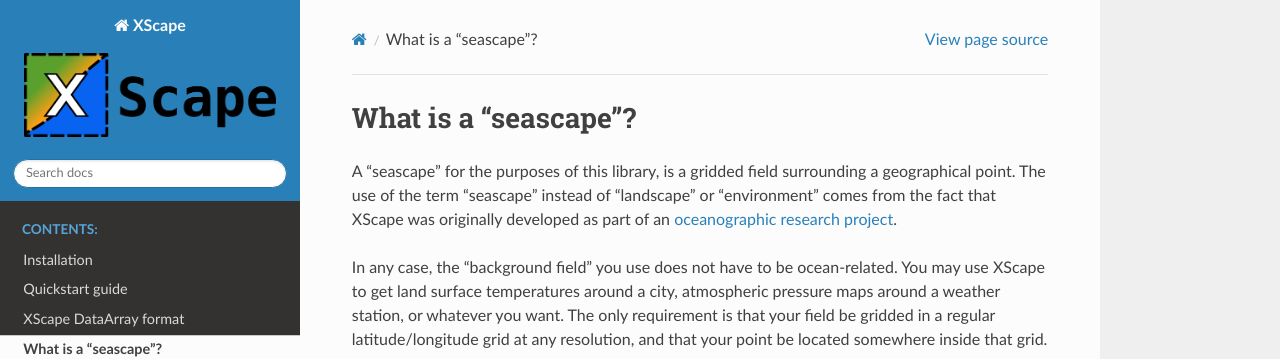
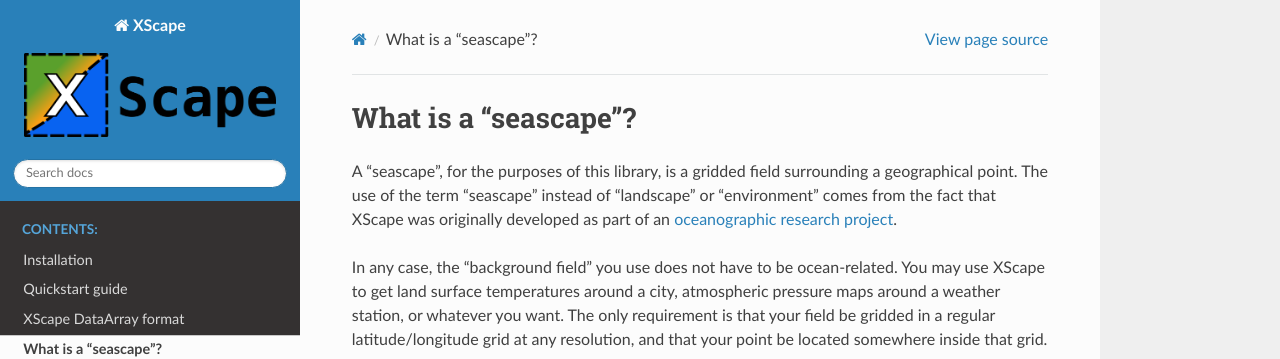
Before and after one commit to Articoking/XScape, a Sphinx documentation site: the page built from docs/source/content/seascape.md, in a window 1280 px wide. Shown: the top 359 px of the page. Built offline with Sphinx 7.4.7 and the Read the Docs theme 3.1.0, drawn with Linux system fonts in a browser that asks for light colours.

Commit message:
Fixed comma in docs
Updated lockfile

```diff
--- a/docs/source/content/seascape.md
+++ b/docs/source/content/seascape.md
@@ -1,6 +1,6 @@
 # What is a "seascape"?
 
-A "seascape" for the purposes of this library, is a gridded field surrounding a geographical point.
+A "seascape", for the purposes of this library, is a gridded field surrounding a geographical point.
 The use of the term "seascape" instead of "landscape" or "environment" comes from the fact that XScape was originally developed as part of an [oceanographic research project](https://www.ocean-climat.fr/Le-PPR).
 
 In any case, the "background field" you use does not have to be ocean-related.
```
Also changed, not shown: 1 other file.
